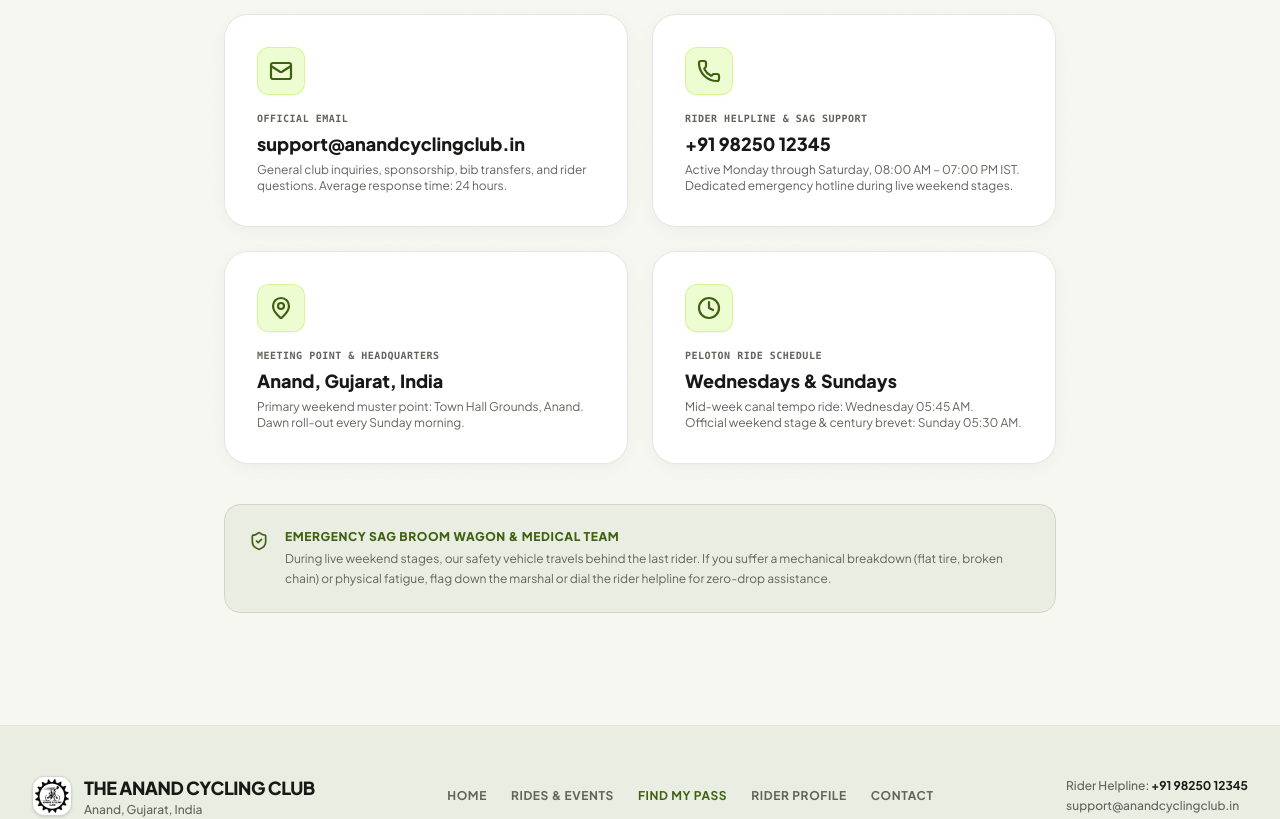
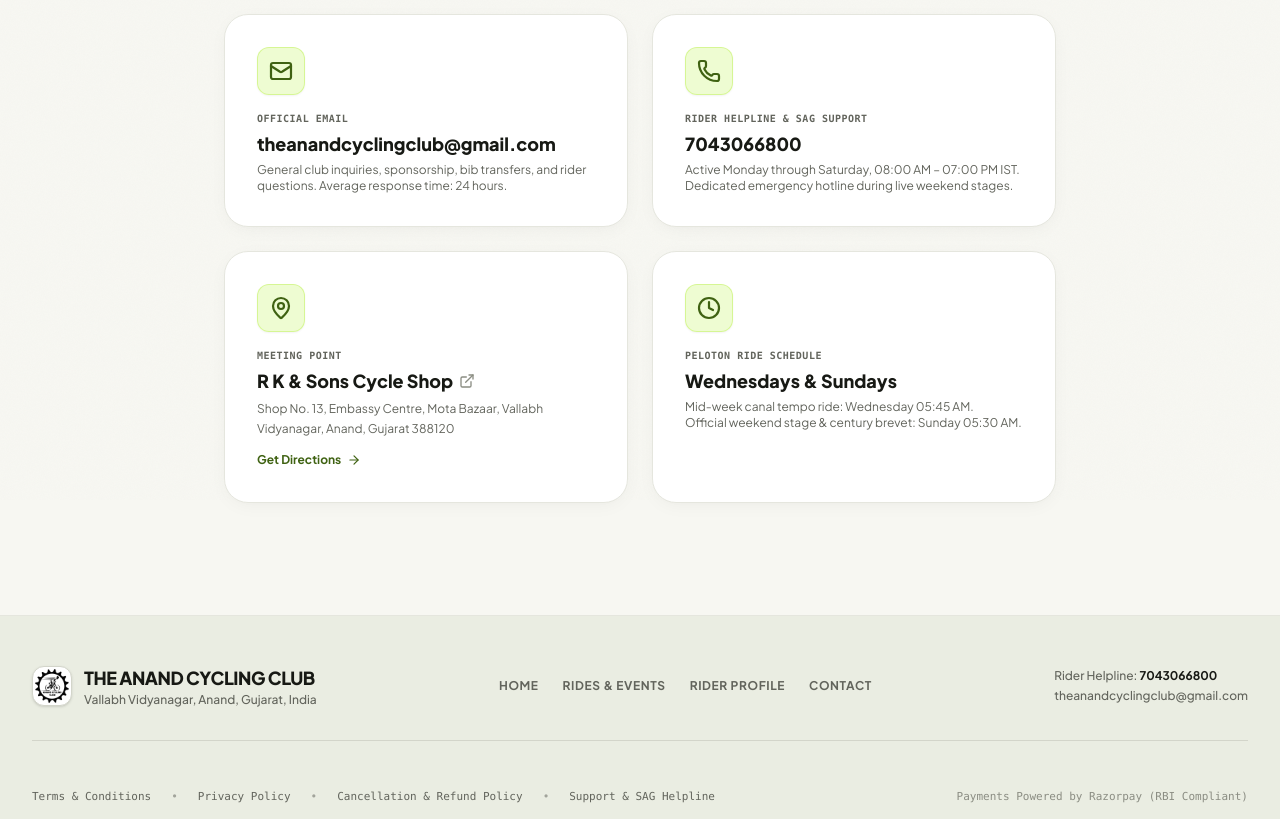
Before and after one commit to tirth-patel29/cycle-club, a Next.js app: page /contact in a window 1280 px wide. Shown: the part 300-1119 px from the top of the page. Built offline with nearby package versions, Linux system fonts and the light colour scheme; no server answers.

Commit message:
feat(homepage): clean up homepage sections, update rider count to 350+, update contact details, set meeting point to R K & Sons Cycle Shop, and update Independence Day rally

```diff
--- a/src/app/contact/page.tsx
+++ b/src/app/contact/page.tsx
@@ -1,7 +1,7 @@
 import React from 'react';
 import Link from 'next/link';
-import { CLUB_NAME, CLUB_CONTACT_EMAIL, CLUB_CONTACT_PHONE, CLUB_LOCATION, CLUB_TAGLINE } from '@/lib/constants';
-import { Mail, Phone, MapPin, Bike, Clock, ChevronLeft, ShieldCheck } from 'lucide-react';
+import { CLUB_NAME, CLUB_CONTACT_EMAIL, CLUB_CONTACT_PHONE, CLUB_TAGLINE } from '@/lib/constants';
+import { Mail, Phone, MapPin, Clock, ChevronLeft, ArrowRight, ExternalLink } from 'lucide-react';
 
 export const metadata = {
   title: `Contact & Support • ${CLUB_NAME}`,
@@ -31,7 +31,7 @@
       </div>
 
       <div className="grid grid-cols-1 md:grid-cols-2 gap-6">
-        {/* Contact Card 1 */}
+        {/* Contact Card 1: Official Email */}
         <div className="surface-card p-6 sm:p-8 rounded-3xl border border-[#E5E6DE] space-y-4">
           <div className="w-12 h-12 rounded-xl bg-[#C7F36B]/30 text-[#3F6212] flex items-center justify-center border border-[#C7F36B]/60 shadow-xs">
             <Mail className="w-6 h-6 stroke-[2.2]" />
@@ -40,14 +40,19 @@
             <span className="text-[10px] uppercase tracking-wider font-mono text-[#62645C] font-bold block">
               OFFICIAL EMAIL
             </span>
-            <h2 className="text-lg font-black text-[#171914] mt-1">{CLUB_CONTACT_EMAIL}</h2>
+            <a
+              href={`mailto:${CLUB_CONTACT_EMAIL}`}
+              className="inline-block text-lg font-black text-[#171914] mt-1 hover:text-[#3F6212] hover:underline transition-colors break-all"
+            >
+              <h2>{CLUB_CONTACT_EMAIL}</h2>
+            </a>
             <p className="text-xs text-[#62645C] mt-1">
               General club inquiries, sponsorship, bib transfers, and rider questions. Average response time: 24 hours.
             </p>
           </div>
         </div>
 
-        {/* Contact Card 2 */}
+        {/* Contact Card 2: Phone / Helpline */}
         <div className="surface-card p-6 sm:p-8 rounded-3xl border border-[#E5E6DE] space-y-4">
           <div className="w-12 h-12 rounded-xl bg-[#C7F36B]/30 text-[#3F6212] flex items-center justify-center border border-[#C7F36B]/60 shadow-xs">
             <Phone className="w-6 h-6 stroke-[2.2]" />
@@ -56,30 +61,57 @@
             <span className="text-[10px] uppercase tracking-wider font-mono text-[#62645C] font-bold block">
               RIDER HELPLINE & SAG SUPPORT
             </span>
-            <h2 className="text-lg font-black text-[#171914] mt-1">{CLUB_CONTACT_PHONE}</h2>
+            <a
+              href={`tel:${CLUB_CONTACT_PHONE}`}
+              className="inline-block text-lg font-black text-[#171914] mt-1 hover:text-[#3F6212] hover:underline transition-colors"
+            >
+              <h2>{CLUB_CONTACT_PHONE}</h2>
+            </a>
             <p className="text-xs text-[#62645C] mt-1">
               Active Monday through Saturday, 08:00 AM – 07:00 PM IST. Dedicated emergency hotline during live weekend stages.
             </p>
           </div>
         </div>
 
-        {/* Contact Card 3 */}
+        {/* Contact Card 3: Meeting Point */}
         <div className="surface-card p-6 sm:p-8 rounded-3xl border border-[#E5E6DE] space-y-4">
           <div className="w-12 h-12 rounded-xl bg-[#C7F36B]/30 text-[#3F6212] flex items-center justify-center border border-[#C7F36B]/60 shadow-xs">
             <MapPin className="w-6 h-6 stroke-[2.2]" />
           </div>
           <div>
             <span className="text-[10px] uppercase tracking-wider font-mono text-[#62645C] font-bold block">
-              MEETING POINT & HEADQUARTERS
+              MEETING POINT
             </span>
-            <h2 className="text-lg font-black text-[#171914] mt-1">{CLUB_LOCATION}</h2>
-            <p className="text-xs text-[#62645C] mt-1">
-              Primary weekend muster point: Town Hall Grounds, Anand. Dawn roll-out every Sunday morning.
+            <a
+              href="https://www.google.com/maps/dir//R+K+%26+Sons+Cycle+Shop,+Shop+No.+13+Embassy+Centre,+Mota+Bazaar,+Vallabh+Vidyanagar,+Anand,+Gujarat+388120/@22.560768,72.9120768,7324m/data=!3m1!1e3!4m8!4m7!1m0!1m5!1m1!1s0x395e4ddf66487a7f:0x998e90906b9fb0bc!2m2!1d72.92658!2d22.547912?entry=ttu&g_ep=EgoyMDI2MTAyMC4wIKXMDSoASAFQAw%3D%3D"
+              target="_blank"
+              rel="noopener noreferrer"
+              className="group inline-block hover:underline"
+              aria-label="R K & Sons Cycle Shop (opens Google Maps directions in new tab)"
+            >
+              <h2 className="text-lg font-black text-[#171914] mt-1 group-hover:text-[#3F6212] transition-colors flex items-center gap-1.5">
+                <span>R K & Sons Cycle Shop</span>
+                <ExternalLink className="w-4 h-4 text-[#8B8D83] group-hover:text-[#3F6212]" />
+              </h2>
+            </a>
+            <p className="text-xs text-[#62645C] mt-1 leading-relaxed">
+              Shop No. 13, Embassy Centre, Mota Bazaar, Vallabh Vidyanagar, Anand, Gujarat 388120
             </p>
+            <div className="pt-2">
+              <a
+                href="https://www.google.com/maps/dir//R+K+%26+Sons+Cycle+Shop,+Shop+No.+13+Embassy+Centre,+Mota+Bazaar,+Vallabh+Vidyanagar,+Anand,+Gujarat+388120/@22.560768,72.9120768,7324m/data=!3m1!1e3!4m8!4m7!1m0!1m5!1m1!1s0x395e4ddf66487a7f:0x998e90906b9fb0bc!2m2!1d72.92658!2d22.547912?entry=ttu&g_ep=EgoyMDI2MTAyMC4wIKXMDSoASAFQAw%3D%3D"
+                target="_blank"
+                rel="noopener noreferrer"
+                className="inline-flex items-center gap-1.5 text-xs font-bold text-[#3F6212] hover:underline focus:outline-hidden focus:ring-2 focus:ring-[#3F6212] rounded-xs"
+              >
+                <span>Get Directions</span>
+                <ArrowRight className="w-3.5 h-3.5" />
+              </a>
+            </div>
           </div>
         </div>
 
-        {/* Contact Card 4 */}
+        {/* Contact Card 4: Peloton Ride Schedule */}
         <div className="surface-card p-6 sm:p-8 rounded-3xl border border-[#E5E6DE] space-y-4">
           <div className="w-12 h-12 rounded-xl bg-[#C7F36B]/30 text-[#3F6212] flex items-center justify-center border border-[#C7F36B]/60 shadow-xs">
             <Clock className="w-6 h-6 stroke-[2.2]" />
@@ -96,19 +128,6 @@
           </div>
         </div>
       </div>
-
-      {/* Safety Notice */}
-      <div className="bg-[#EAEDE2] border border-[#d2d7c5] rounded-2xl p-6 flex items-start gap-4 text-xs font-semibold text-[#171914]">
-        <ShieldCheck className="w-5 h-5 text-[#3F6212] shrink-0 mt-0.5" />
-        <div>
-          <strong className="text-[#3F6212] uppercase block tracking-wider mb-1">
-            Emergency SAG Broom Wagon & Medical Team
-          </strong>
-          <p className="text-[#62645C] font-normal leading-relaxed">
-            During live weekend stages, our safety vehicle travels behind the last rider. If you suffer a mechanical breakdown (flat tire, broken chain) or physical fatigue, flag down the marshal or dial the rider helpline for zero-drop assistance.
-          </p>
-        </div>
-      </div>
     </div>
   );
 }
--- a/src/app/events/[slug]/page.tsx
+++ b/src/app/events/[slug]/page.tsx
@@ -196,7 +196,10 @@
               )}
 
               <p className="text-xs text-center text-[#62645C] pt-2 border-t border-[#E5E6DE] font-medium">
-                Helpline: <strong className="text-[#171914]">{CLUB_CONTACT_PHONE}</strong>
+                Helpline:{' '}
+                <a href={`tel:${CLUB_CONTACT_PHONE}`} className="text-[#171914] font-bold hover:underline">
+                  {CLUB_CONTACT_PHONE}
+                </a>
               </p>
             </div>
           </div>
--- a/src/app/privacy/page.tsx
+++ b/src/app/privacy/page.tsx
@@ -104,7 +104,7 @@
           </p>
           <div className="p-4 bg-[#F7F7F2] rounded-xl border border-[#E5E6DE] text-xs font-mono text-[#171914] space-y-1">
             <p><strong>{CLUB_NAME} • Privacy & Compliance</strong></p>
-            <p>Email: {CLUB_CONTACT_EMAIL}</p>
+            <p>Email: <a href={`mailto:${CLUB_CONTACT_EMAIL}`} className="underline hover:text-[#3F6212]">{CLUB_CONTACT_EMAIL}</a></p>
             <p>Location: {CLUB_LOCATION}</p>
           </div>
         </section>
--- a/src/app/refund-policy/page.tsx
+++ b/src/app/refund-policy/page.tsx
@@ -90,8 +90,8 @@
           </p>
           <div className="p-4 bg-[#F7F7F2] rounded-xl border border-[#E5E6DE] text-xs font-mono text-[#171914] space-y-1">
             <p><strong>{CLUB_NAME} • Accounts & Refunds</strong></p>
-            <p>Email: {CLUB_CONTACT_EMAIL}</p>
-            <p>Helpline: {CLUB_CONTACT_PHONE}</p>
+            <p>Email: <a href={`mailto:${CLUB_CONTACT_EMAIL}`} className="underline hover:text-[#3F6212]">{CLUB_CONTACT_EMAIL}</a></p>
+            <p>Helpline: <a href={`tel:${CLUB_CONTACT_PHONE}`} className="underline hover:text-[#3F6212]">{CLUB_CONTACT_PHONE}</a></p>
             <p>Location: {CLUB_LOCATION}</p>
           </div>
         </section>
--- a/src/app/terms/page.tsx
+++ b/src/app/terms/page.tsx
@@ -92,8 +92,8 @@
           <div className="p-4 bg-[#F7F7F2] rounded-xl border border-[#E5E6DE] text-xs font-mono text-[#171914] space-y-1">
             <p><strong>{CLUB_NAME}</strong></p>
             <p>Location: {CLUB_LOCATION}</p>
-            <p>Email: {CLUB_CONTACT_EMAIL}</p>
-            <p>Rider Helpline: {CLUB_CONTACT_PHONE}</p>
+            <p>Email: <a href={`mailto:${CLUB_CONTACT_EMAIL}`} className="underline hover:text-[#3F6212]">{CLUB_CONTACT_EMAIL}</a></p>
+            <p>Rider Helpline: <a href={`tel:${CLUB_CONTACT_PHONE}`} className="underline hover:text-[#3F6212]">{CLUB_CONTACT_PHONE}</a></p>
           </div>
         </section>
       </div>
--- a/src/components/home/GallerySection.tsx
+++ b/src/components/home/GallerySection.tsx
@@ -46,7 +46,7 @@
   },
   {
     id: 'gal-04',
-    title: 'National Day Cycling Rally',
+    title: 'Independence Day Cycling Rally',
     tag: 'Community Ride',
     location: 'Anand City Center',
     description: 'Celebrating national pride and fitness with junior riders, families, and seasoned endurance cyclists.',
--- a/src/components/home/HeroBannerImage.tsx
+++ b/src/components/home/HeroBannerImage.tsx
@@ -1,7 +1,6 @@
 'use client';
 
 import React, { useState } from 'react';
-import { CheckCircle2 } from 'lucide-react';
 
 interface Props {
   alt: string;
@@ -26,22 +25,6 @@
         />
         {/* Editorial Contrast Overlay */}
         <div className="absolute inset-0 bg-gradient-to-t from-[#171914]/90 via-[#171914]/25 to-transparent pointer-events-none" />
-
-        {/* Verified Safety Overlay Pills */}
-        <div className="absolute bottom-4 left-4 right-4 flex flex-wrap items-center justify-between gap-2 text-xs font-bold pointer-events-none">
-          <div className="photo-overlay-pill px-3.5 py-1.5 rounded-lg flex items-center gap-2">
-            <CheckCircle2 className="w-4 h-4 text-[#C7F36B]" />
-            <span>Helmets Compulsory</span>
-          </div>
-          <div className="photo-overlay-pill px-3.5 py-1.5 rounded-lg flex items-center gap-2">
-            <CheckCircle2 className="w-4 h-4 text-[#C7F36B]" />
-            <span>Backup SAG Support Van</span>
-          </div>
-          <div className="photo-overlay-pill px-3.5 py-1.5 rounded-lg flex items-center gap-2">
-            <CheckCircle2 className="w-4 h-4 text-[#C7F36B]" />
-            <span>Road • Hybrid • MTB • City • Gravel</span>
-          </div>
-        </div>
       </div>
     </div>
   );
--- a/src/components/layout/Footer.tsx
+++ b/src/components/layout/Footer.tsx
@@ -35,9 +35,6 @@
             <Link href="/events" className="text-[#62645C] hover:text-[#171914] transition-colors">
               Rides & Events
             </Link>
-            <Link href="/registrations/lookup" className="text-[#3F6212] hover:text-[#171914] transition-colors">
-              Find My Pass
-            </Link>
             <Link href="/profile" className="text-[#62645C] hover:text-[#171914] transition-colors">
               Rider Profile
             </Link>
@@ -49,9 +46,16 @@
           {/* Contact Details */}
           <div className="text-xs text-[#62645C] space-y-1">
             <p className="font-medium">
-              Rider Helpline: <strong className="text-[#171914] font-bold">{CLUB_CONTACT_PHONE}</strong>
+              Rider Helpline:{' '}
+              <a href="tel:7043066800" className="hover:text-[#171914] transition-colors">
+                <strong className="text-[#171914] font-bold">{CLUB_CONTACT_PHONE}</strong>
+              </a>
             </p>
-            <p className="font-medium">{CLUB_CONTACT_EMAIL}</p>
+            <p className="font-medium">
+              <a href={`mailto:${CLUB_CONTACT_EMAIL}`} className="hover:text-[#171914] transition-colors hover:underline">
+                {CLUB_CONTACT_EMAIL}
+              </a>
+            </p>
           </div>
         </div>
 
--- a/src/components/layout/Navbar.tsx
+++ b/src/components/layout/Navbar.tsx
@@ -3,7 +3,7 @@
 import React, { useState, useEffect, useCallback } from 'react';
 import Link from 'next/link';
 import { usePathname } from 'next/navigation';
-import { Menu, X, Bike, Search, ChevronRight, User } from 'lucide-react';
+import { Menu, X, Bike, ChevronRight, User } from 'lucide-react';
 import { CLUB_NAME } from '@/lib/constants';
 
 export function Navbar() {
@@ -83,13 +83,6 @@
             >
               Rides & Events
             </Link>
-            <Link
-              href="/registrations/lookup"
-              className="px-4 py-2.5 rounded-lg text-[#3F6212] hover:text-[#171914] hover:bg-[#C7F36B]/25 transition-colors flex items-center gap-1.5 font-extrabold"
-            >
-              <Search className="w-3.5 h-3.5 stroke-[2.5]" />
-              <span>Find My Pass</span>
-            </Link>
           </nav>
 
           {/* Desktop Actions */}
@@ -122,13 +115,6 @@
 
           {/* Mobile Navigation Controls */}
           <div className="flex md:hidden items-center gap-2">
-            <Link
-              href="/registrations/lookup"
-              className="p-2.5 rounded-xl text-[#3F6212] bg-[#EAEDE2]/80 hover:bg-[#C7F36B]/30"
-              aria-label="Find Rider Pass"
-            >
-              <Search className="w-5 h-5 stroke-[2.5]" />
-            </Link>
             <button
               type="button"
               onClick={() => setMobileMenuOpen(!mobileMenuOpen)}
@@ -181,14 +167,6 @@
               <span>Rider Sign In</span>
             </Link>
           )}
-          <Link
-            href="/registrations/lookup"
-            onClick={() => setMobileMenuOpen(false)}
-            className="flex items-center gap-2.5 py-3 px-3.5 rounded-xl text-[#3F6212] bg-[#C7F36B]/20 font-bold"
-          >
-            <Search className="w-4 h-4" />
-            <span>Find My Rider Pass</span>
-          </Link>
           <div className="pt-3">
             <Link
               href="/events"
--- a/src/lib/constants.ts
+++ b/src/lib/constants.ts
@@ -2,9 +2,9 @@
 
 export const CLUB_NAME = 'THE ANAND CYCLING CLUB';
 export const CLUB_TAGLINE = 'Ride with Passion • Explore with Pride';
-export const CLUB_LOCATION = 'Anand, Gujarat, India';
-export const CLUB_CONTACT_PHONE = '+91 98250 12345';
-export const CLUB_CONTACT_EMAIL = 'support@anandcyclingclub.in';
+export const CLUB_LOCATION = 'Vallabh Vidyanagar, Anand, Gujarat, India';
+export const CLUB_CONTACT_PHONE = '7043066800';
+export const CLUB_CONTACT_EMAIL = 'theanandcyclingclub@gmail.com';
 
 export const INITIAL_EVENTS: CyclingEvent[] = [
   {
--- a/src/lib/email/resend.ts
+++ b/src/lib/email/resend.ts
@@ -68,7 +68,7 @@
       subject,
       html,
       text,
-      replyTo: replyTo || process.env.RESEND_REPLY_TO || 'support@anandcyclingclub.in'
+      replyTo: replyTo || process.env.RESEND_REPLY_TO || 'theanandcyclingclub@gmail.com'
     });
 
     if (error) {
```
Also changed, not shown: src/app/page.tsx (+3 -88 lines).
